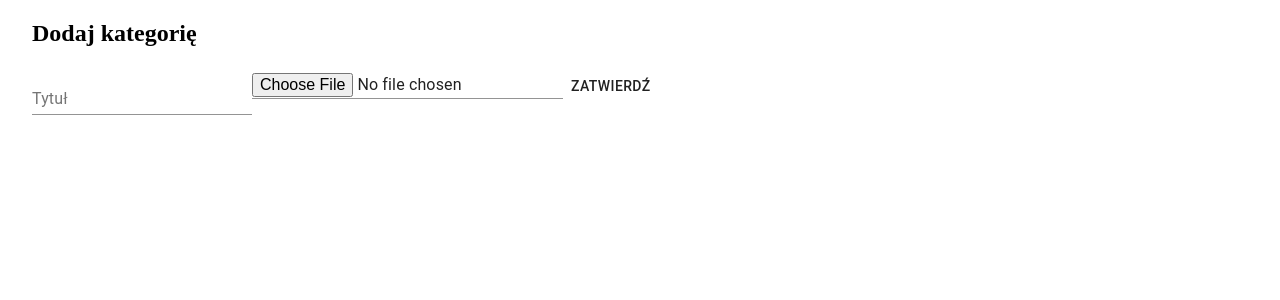
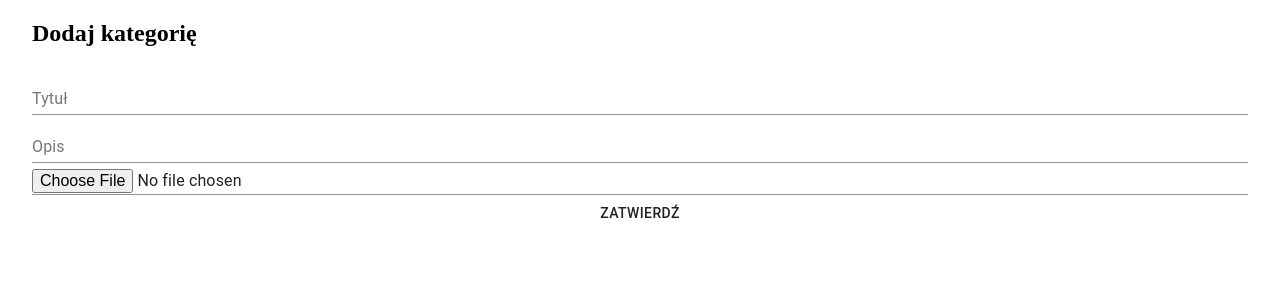
Before and after one commit to Salabim-mb/Wycieczki_PW, a React (Create React App) app: page / in a window 1280 px wide. Shown: the top 300 px of the page. Built offline with nearby package versions, Linux system fonts and the light colour scheme; no server answers.

Commit message:
add description to formik.values and clear component a little

```diff
--- a/src/views/CategoryCreator/CategoryCreator.jsx
+++ b/src/views/CategoryCreator/CategoryCreator.jsx
@@ -1,25 +1,30 @@
 import React from 'react'
+import styled from 'styled-components'
 import { useFormik } from 'formik';
-import { useQuery } from 'react-query';
+// import { useQuery } from 'react-query';
 import TextField from '@material-ui/core/TextField';
 import Input from '@material-ui/core/Input';
 import Button from '@material-ui/core/Button';
 import Container from '@material-ui/core/Container';
 import paths from 'constants/api';
 
+const StyledForm = styled.form`
+    display:flex;
+    flex-direction: column;
+    justify-content: center;
+`;
 
 const CategoryCreator = () => {
-    const { isLoading, isError, error, data } = useQuery('title');
+    // const { isLoading, isError, error, data } = useQuery('title', formik.onSubmit);
 
     const formik = useFormik({
         initialValues: {
             title: '',
+            description: '',
             cover: ''
         },
-        onSubmit: values => {
-            alert(JSON.stringify(values, null, 2));
-            console.log(isLoading, isError, error, data)
-
+        onSubmit: () => {
+            // console.log(isLoading, isError, error, data)
             fetch(`${paths.BLOG_TOPIC}`, {
                 method: 'POST',
                 headers: {
@@ -40,9 +45,12 @@ const CategoryCreator = () => {
     return (
         <Container>
             <h2>Dodaj kategorię</h2>
-            <form onSubmit={formik.handleSubmit}>
+            <StyledForm onSubmit={formik.handleSubmit}>
                 <TextField id="title" label="Tytuł" type="text" value={formik.values.title} onChange={event => {
                     formik.setFieldValue('title', event.target.value);
+                }} />
+                <TextField id="description" label="Opis" type="text" value={formik.values.description} onChange={event => {
+                    formik.setFieldValue('description', event.target.value);
                 }} />
                 <Input id="cover"
                     name="cover"
@@ -50,7 +58,9 @@ const CategoryCreator = () => {
                         formik.setFieldValue('cover', event.currentTarget.files[0]);
                     }} />
                 <Button type="submit" onSubmit={formik.handleSubmit}>Zatwierdź</Button>
-            </form>
+            </StyledForm>
+            {/* <div>{isLoading} {isError} {error}</div> */}
+
         </Container>
     )
 }
```
